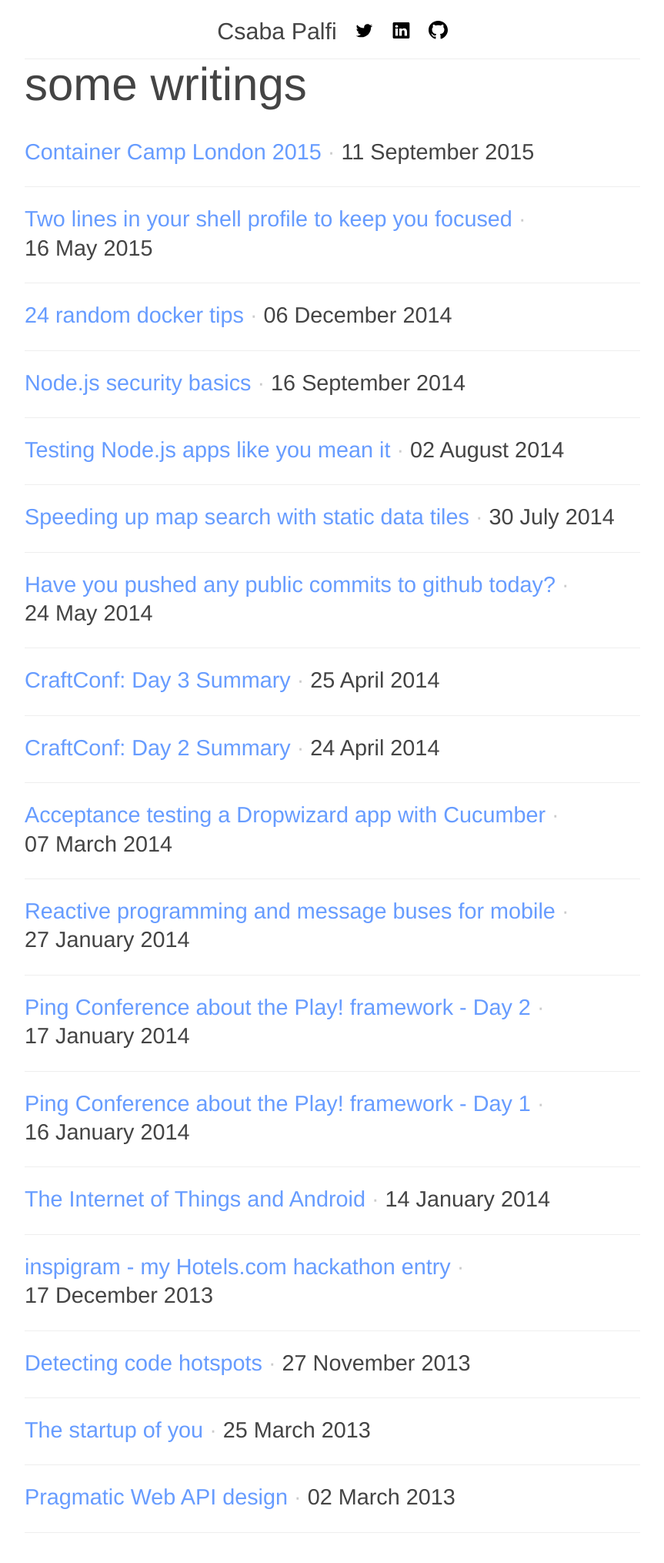
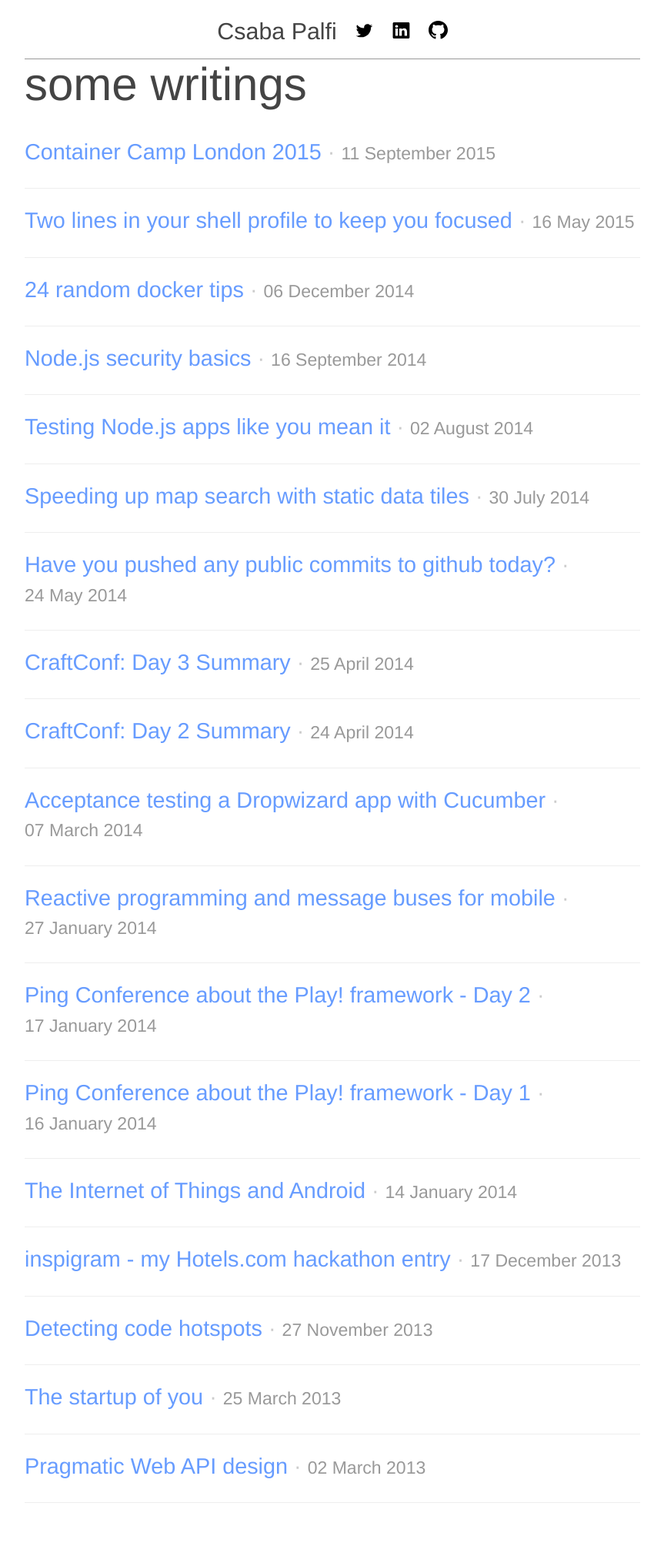
Before and after one commit to dublado/csabapalfi.github.io, a Jekyll site: the page built from index.html, in a window 1280 px wide. Shown: the whole page at 77% size, without its empty margins (208-1071 px from the left). Built offline with Jekyll 4.4.1, drawn with Linux system fonts in a browser that asks for light colours; Markdown is read by kramdown in place of the engine named in the settings; after the commit the page ends 1991 px from its top, so only the background shows below that.

Commit message:
style post dates
Signed-off-by: Csaba Palfi <csaba@palfi.me>

```diff
--- a/assets/styles/main.scss
+++ b/assets/styles/main.scss
@@ -22,7 +22,7 @@ body {
 }
 /* Blocks */
 header {
-	border-bottom: 1px #eee solid;
+	border-bottom: 1px #999 solid;
 	text-align:center;
 }
 
@@ -171,7 +171,7 @@ header h6 {
 }
 /* Posts */
 article span.post-stamp {
-	color:#888;
+	color:#999;
 }
 h1.post-title {
 	margin-top:0.35em;
@@ -186,6 +186,8 @@ h3.post-title {
 }
 .post-date {
 	white-space: nowrap;
+	font-size: 0.8em;
+	color: #999;
 }
 
 .separator {
```
